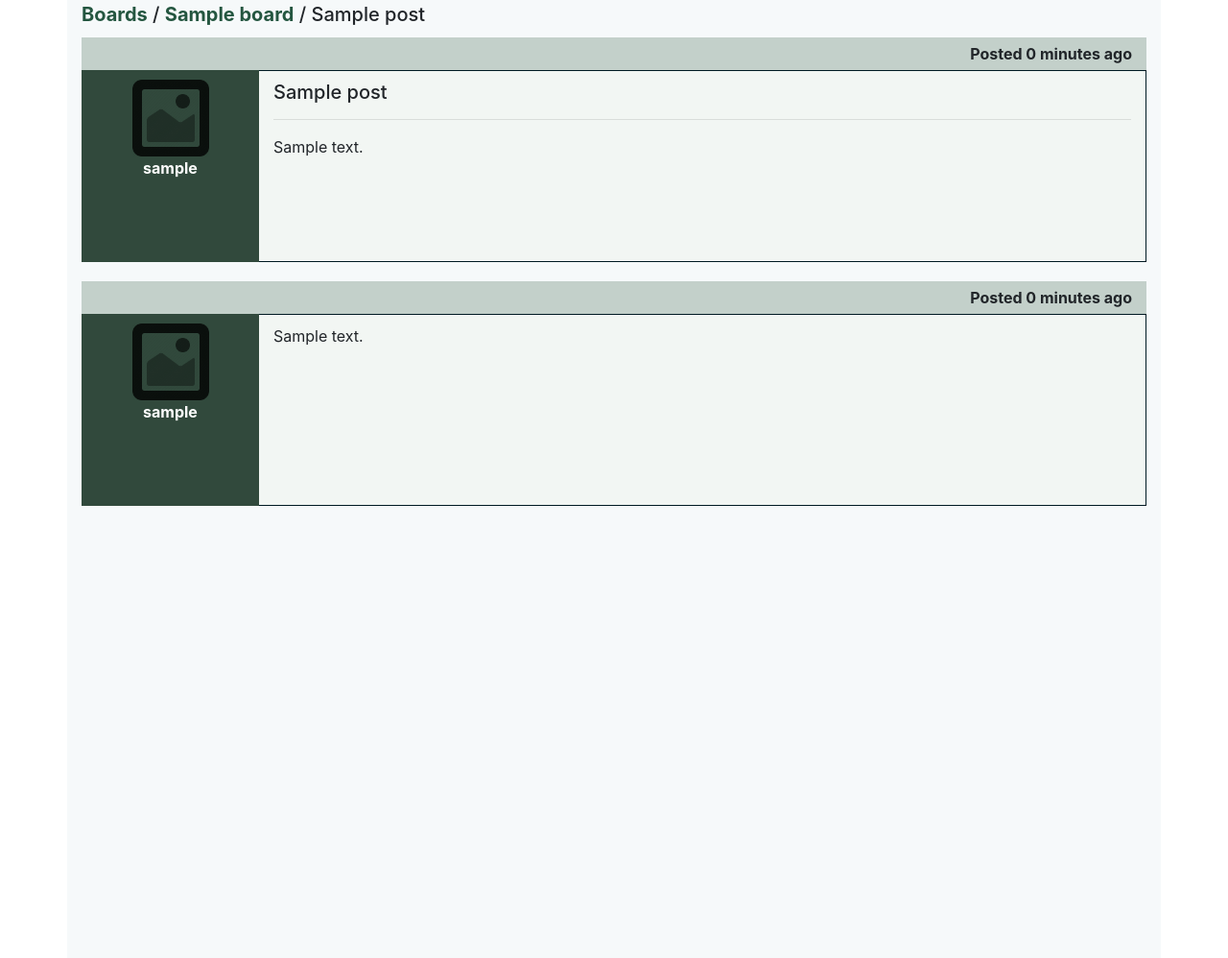
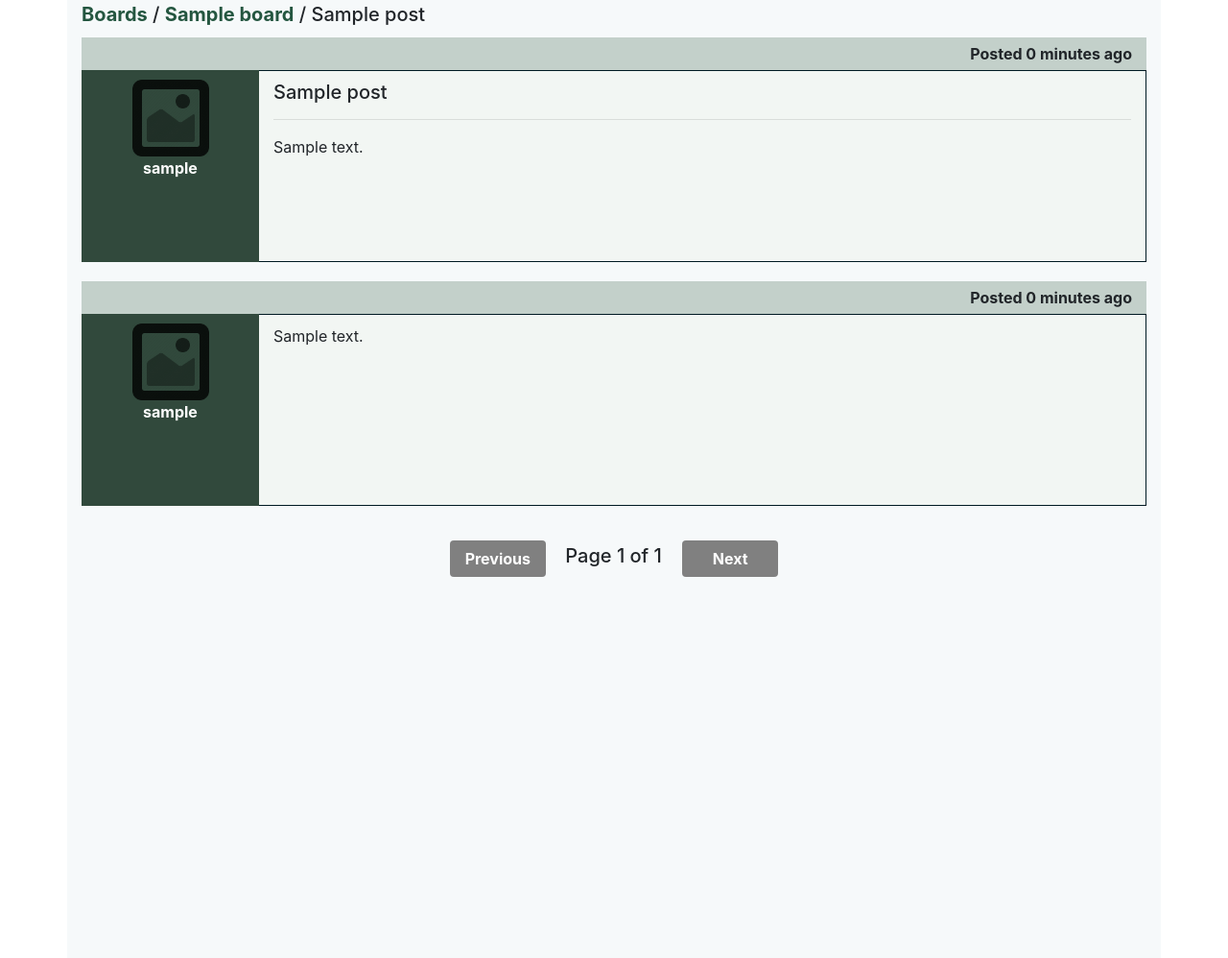
Before and after one commit to SH-anonta/Discussion-Forum, a Django app: page /forum/post/1 in a window 1280 px wide. Shown: the part 91-1089 px from the top of the page at 96% size. Run offline with Django 3.2, Linux system fonts and the light colour scheme; tables that the repository leaves empty hold one stand-in row (values such as "Sample post"); some libraries are stand-ins or nearby versions.

Commit message:
Add pagination to PostDetail view and it's template

```diff
--- a/forum/templates/forum/post_detail.html
+++ b/forum/templates/forum/post_detail.html
@@ -74,7 +74,7 @@
 
     <div class="ReplyContainers row">
     <div class="col-sm-12">
-        {%for reply in post.reply_set.all%}
+        {%for reply in reply_list%}
         <div class="ReplyContainer container">
 
             <div class="row ReplyHeader">
@@ -108,6 +108,37 @@
 
     </div>
     </div>
+
+
+    <div id="PaginatorRow" class="row mt-3 mb-3">
+        <div class="col-sm-12 text-center">
+            {%if reply_list.has_previous%}
+                <a class="btn btn-pagination" href="{%url 'forum:post_detail' post.pk%}?page={{reply_list.previous_page_number}}">
+                    Previous
+                </a>
+            {%else%}
+                <a class="btn btn-disabled btn-pagination" href="#">
+                    Previous
+                </a>
+            {%endif%}
+
+                <h5 class="h5 current ml-3 mr-3 d-inline">
+                    Page {{ reply_list.number }} of {{ reply_list.paginator.num_pages }}
+
+                </h5>
+
+            {%if reply_list.has_next%}
+                <a class="btn btn-pagination" href="{%url 'forum:post_detail' post.pk%}?page={{reply_list.next_page_number }}">
+                    Next
+                </a>
+            {%else%}
+                <a class="btn btn-disabled btn-pagination" href="#">
+                    Next
+                </a>
+            {%endif%}
+        </div>
+    </div>
+
 
     {%if user.is_authenticated%}
     <div class="row">
--- a/forum/views.py
+++ b/forum/views.py
@@ -8,7 +8,7 @@ from django.urls import reverse
 from django.views import View
 
 from forum.models import Board, Post, Reply, UserProfile
-from forum.unit_tests.modelFactory import PostFactory
+from forum.unit_tests.modelFactory import PostFactory, ReplyFactory
 from forum.utility import MarkdownToHtmlConverter
 
 # get only
@@ -47,14 +47,21 @@ class PostDetail(View):
     """
         show the post's content and replies
     """
+    REPLY_PER_PAGE= 10
+
     def get(self, request, post_id):
         post = get_object_or_404(Post, pk=post_id)
 
         if not post.userIsAuthorizedToViewPost(request.user):
             return self.unauthenticatedUserResponse(request)
 
+        paginator = Paginator(post.reply_set.all(), self.REPLY_PER_PAGE)
+        page_number= request.GET.get('page', 1)
+        reply_list = paginator.get_page(page_number)
+
         context = {
-            'post': post
+            'post': post,
+            'reply_list' : reply_list
         }
 
         return render(request, 'forum/post_detail.html', context)
@@ -431,3 +438,8 @@ class EditUserProfile(View):
         }
 
         return render(request, 'forum/show_message.html', context)
+
+def yyy(request):
+    p = Post.objects.get(title='PostTitle100')
+    u = User.objects.get(username='Arif')
+    ReplyFactory.createReplies(100, u, p)
```
